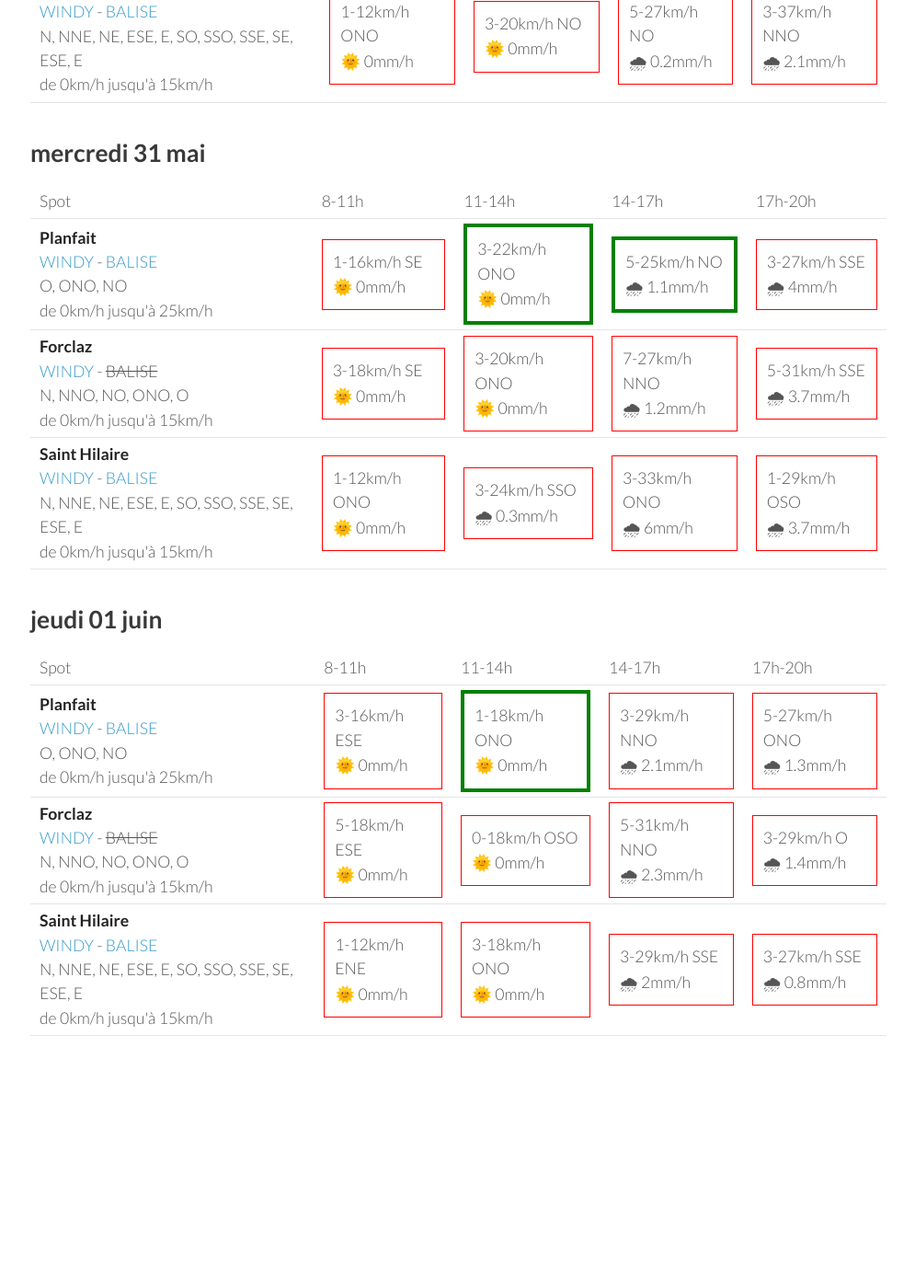
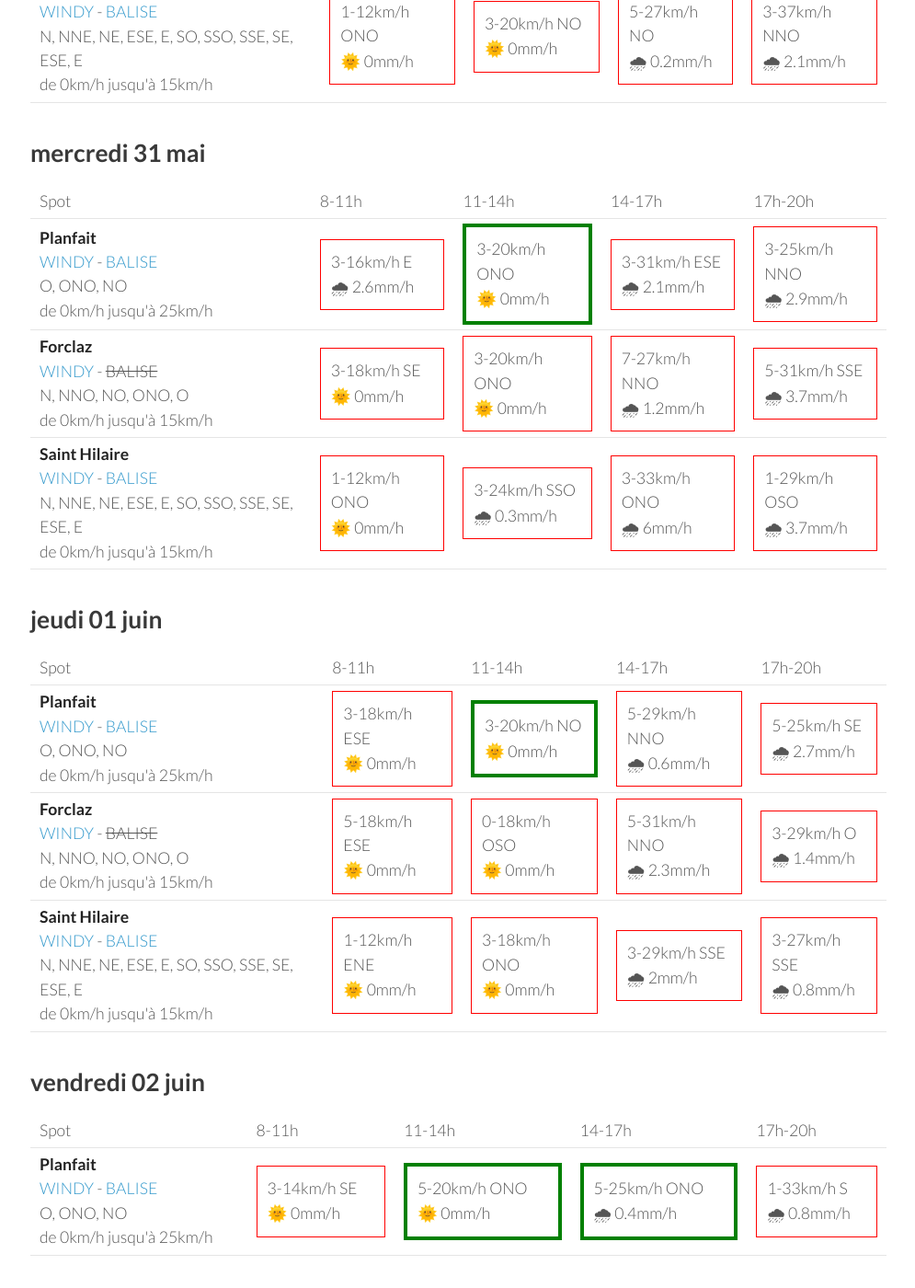
Before and after one commit to parapente-dans-le-nord/parapente-dans-le-nord.github.io, a Jekyll site: the page built from alpes_nord.markdown, in a window 1280 px wide and 1400 px high, scrolled down 1650 px. Shown: the whole window at 92% size, without its empty margins (25-1020 px from the left). Built offline with Jekyll 4.4.1, drawn with Linux system fonts in a browser that asks for light colours; before the commit the page ends 2904 px from its top, so only the background shows below that; some of the changed text lies outside the part shown.

Commit message:
update index.markdown

```diff
--- a/alpes_nord.markdown
+++ b/alpes_nord.markdown
@@ -116,10 +116,10 @@ page mise à jour le dimanche 28 mai 06:26
 <tr>
         <td><strong>Planfait</strong><br><a href="https://windy.com/45.853/6.223?45.415,6.223,8">WINDY</a> - <span class=""><a href="https://www.openwindmap.org/PP496">BALISE</a> </span><br> <span class="vent-favorable">O, ONO, NO</span><br><span class="force-vent">de 0km/h jusqu'à 25km/h</span> </td>
 
-            <td><div class="not-flyable"><p>1-14km/h ESE</p><p>🌞 0mm/h</p></div></td>
+            <td><div class="not-flyable"><p>3-14km/h SE</p><p>🌞 0mm/h</p></div></td>
             <td><div class="flyable"><p>5-22km/h NO</p><p>🌞 0mm/h</p></div></td>
             <td><div class="not-flyable"><p>7-31km/h NO</p><p>🌞 0mm/h</p></div></td>
-            <td><div class="not-flyable"><p>5-33km/h NNO</p><p>🌧 0.2mm/h</p></div></td>
+            <td><div class="not-flyable"><p>7-33km/h NNO</p><p>🌞 0mm/h</p></div></td>
 
 
     </tr>
@@ -162,10 +162,10 @@ page mise à jour le dimanche 28 mai 06:26
 <tr>
         <td><strong>Planfait</strong><br><a href="https://windy.com/45.853/6.223?45.415,6.223,8">WINDY</a> - <span class=""><a href="https://www.openwindmap.org/PP496">BALISE</a> </span><br> <span class="vent-favorable">O, ONO, NO</span><br><span class="force-vent">de 0km/h jusqu'à 25km/h</span> </td>
 
-            <td><div class="not-flyable"><p>1-16km/h SE</p><p>🌞 0mm/h</p></div></td>
-            <td><div class="flyable"><p>3-22km/h ONO</p><p>🌞 0mm/h</p></div></td>
-            <td><div class="flyable"><p>5-25km/h NO</p><p>🌧 1.1mm/h</p></div></td>
-            <td><div class="not-flyable"><p>3-27km/h SSE</p><p>🌧 4mm/h</p></div></td>
+            <td><div class="not-flyable"><p>3-16km/h E</p><p>🌧 2.6mm/h</p></div></td>
+            <td><div class="flyable"><p>3-20km/h ONO</p><p>🌞 0mm/h</p></div></td>
+            <td><div class="not-flyable"><p>3-31km/h ESE</p><p>🌧 2.1mm/h</p></div></td>
+            <td><div class="not-flyable"><p>3-25km/h NNO</p><p>🌧 2.9mm/h</p></div></td>
 
 
     </tr>
@@ -208,10 +208,10 @@ page mise à jour le dimanche 28 mai 06:26
 <tr>
         <td><strong>Planfait</strong><br><a href="https://windy.com/45.853/6.223?45.415,6.223,8">WINDY</a> - <span class=""><a href="https://www.openwindmap.org/PP496">BALISE</a> </span><br> <span class="vent-favorable">O, ONO, NO</span><br><span class="force-vent">de 0km/h jusqu'à 25km/h</span> </td>
 
-            <td><div class="not-flyable"><p>3-16km/h ESE</p><p>🌞 0mm/h</p></div></td>
-            <td><div class="flyable"><p>1-18km/h ONO</p><p>🌞 0mm/h</p></div></td>
-            <td><div class="not-flyable"><p>3-29km/h NNO</p><p>🌧 2.1mm/h</p></div></td>
-            <td><div class="not-flyable"><p>5-27km/h ONO</p><p>🌧 1.3mm/h</p></div></td>
+            <td><div class="not-flyable"><p>3-18km/h ESE</p><p>🌞 0mm/h</p></div></td>
+            <td><div class="flyable"><p>3-20km/h NO</p><p>🌞 0mm/h</p></div></td>
+            <td><div class="not-flyable"><p>5-29km/h NNO</p><p>🌧 0.6mm/h</p></div></td>
+            <td><div class="not-flyable"><p>5-25km/h SE</p><p>🌧 2.7mm/h</p></div></td>
 
 
     </tr>
@@ -239,3 +239,29 @@ page mise à jour le dimanche 28 mai 06:26
 </tbody>
 </table>
 {:/}
+## vendredi 02 juin
+
+{::nomarkdown}
+<table>
+  <tbody>
+    <tr>
+      <td>Spot</td>
+      <td>8-11h</td>
+      <td>11-14h</td>
+      <td>14-17h</td>
+      <td>17h-20h</td>
+    </tr>
+<tr>
+        <td><strong>Planfait</strong><br><a href="https://windy.com/45.853/6.223?45.415,6.223,8">WINDY</a> - <span class=""><a href="https://www.openwindmap.org/PP496">BALISE</a> </span><br> <span class="vent-favorable">O, ONO, NO</span><br><span class="force-vent">de 0km/h jusqu'à 25km/h</span> </td>
+
+            <td><div class="not-flyable"><p>3-14km/h SE</p><p>🌞 0mm/h</p></div></td>
+            <td><div class="flyable"><p>5-20km/h ONO</p><p>🌞 0mm/h</p></div></td>
+            <td><div class="flyable"><p>5-25km/h ONO</p><p>🌧 0.4mm/h</p></div></td>
+            <td><div class="not-flyable"><p>1-33km/h S</p><p>🌧 0.8mm/h</p></div></td>
+
+
+    </tr>
+
+</tbody>
+</table>
+{:/}
```
Also changed, not shown: other parts of alpes_nord.markdown (+1 -1 lines).
